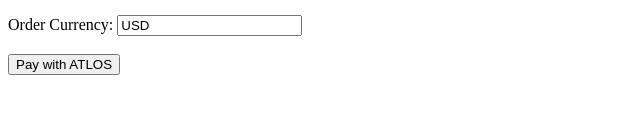
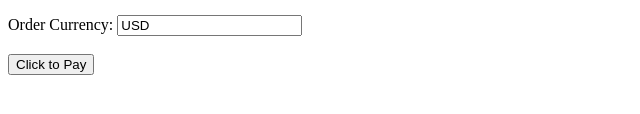
Before and after one commit to xcheckerbot/xcheckerbot.github.io, a plain HTML site: page index.html in a window 1280 px wide. Shown: the part 216-330 px from the top of the page, 0-640 px from the left. Drawn offline with Linux system fonts and the light colour scheme.

Commit message:
Update index.html

```diff
--- a/index.html
+++ b/index.html
@@ -21,8 +21,16 @@
     <label for="orderCurrency">Order Currency:</label>
     <input type="text" id="orderCurrency" name="orderCurrency" value="USD"><br><br>
 
-    <button onclick="openPaymentWidget()">Pay with ATLOS</button>
-
+<button onclick="atlos.Pay({
+            merchantId: 'R2KOB5MP23',
+            orderId: '123465',
+            orderAmount: 1.00,
+            orderCurrency: 'USD',
+            recurrence: atlos.RECURRENCE_NONE,
+            onSuccess: handleSuccess,
+            onCanceled: handleCanceled,
+            theme: 'dark',
+        })" class="button secondary transition">Click to Pay</button>
 <script>
     // Function to load the ATLOS payment widget
     function loadAtlosPaymentWidget() {
```
